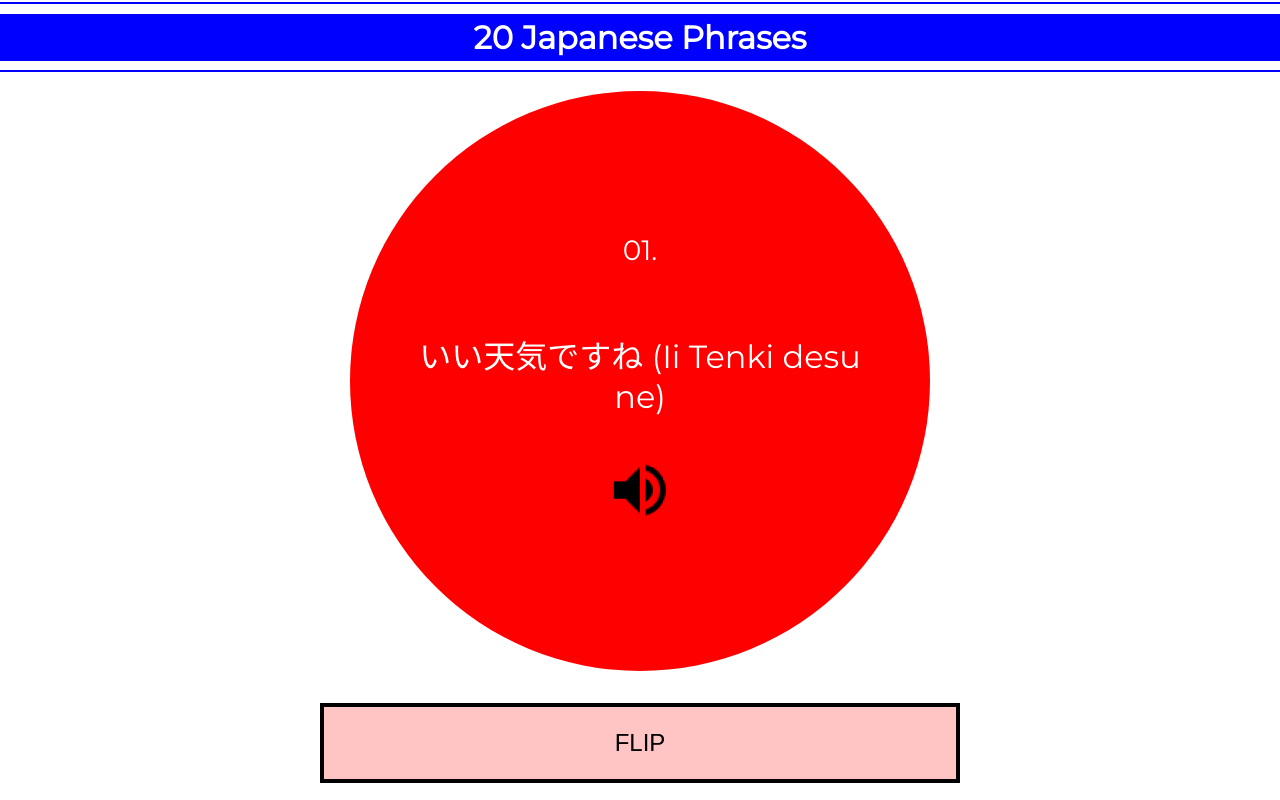
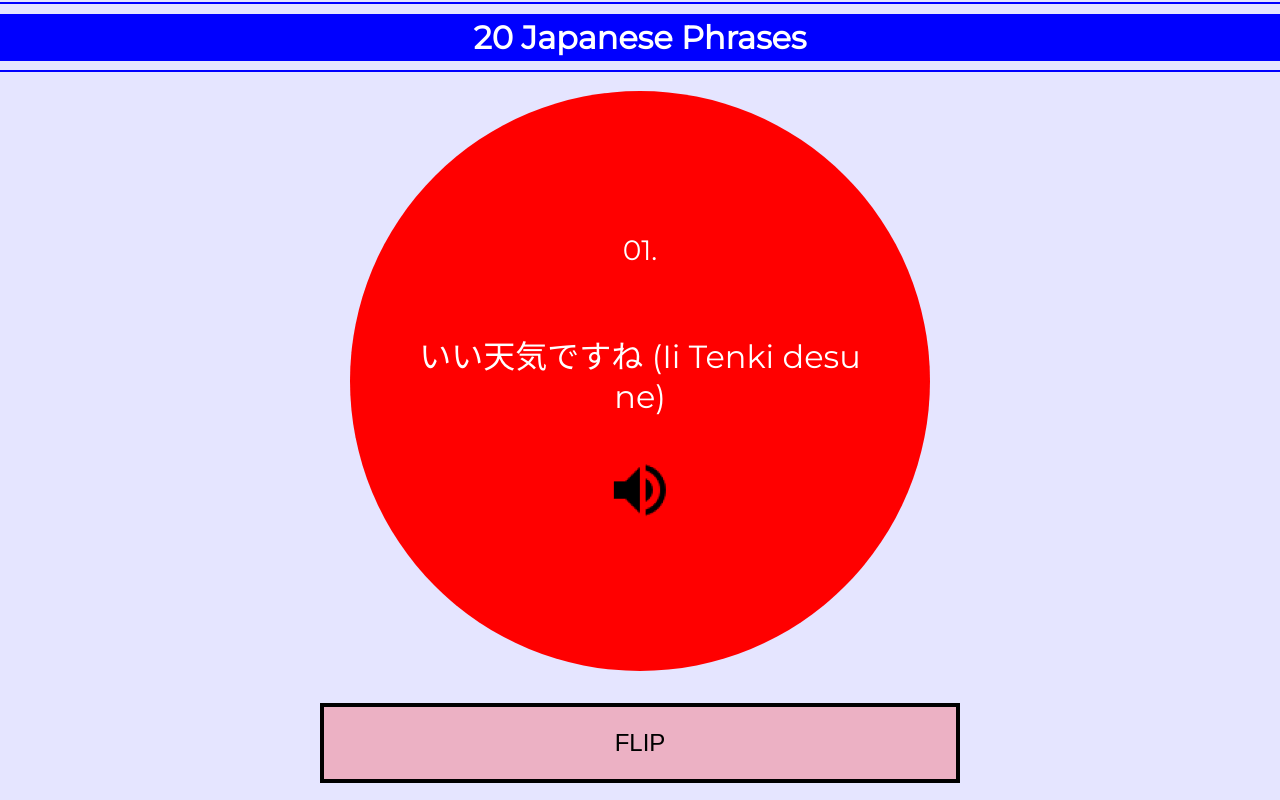
Before and after one commit to jackbridger/JapaneseFlashCards, a PHP site: page /index.html in a window 1280 px wide. Run offline with PHP 8.4, Linux system fonts and the light colour scheme.

Commit message:
added background color

```diff
--- a/style.css
+++ b/style.css
@@ -8,6 +8,8 @@ body {
     padding: 0;
     margin: 0;
     height: 100vh;
+    background-color:rgb(0,0,255,0.1);
+
 }
 
 #page-title {
```
